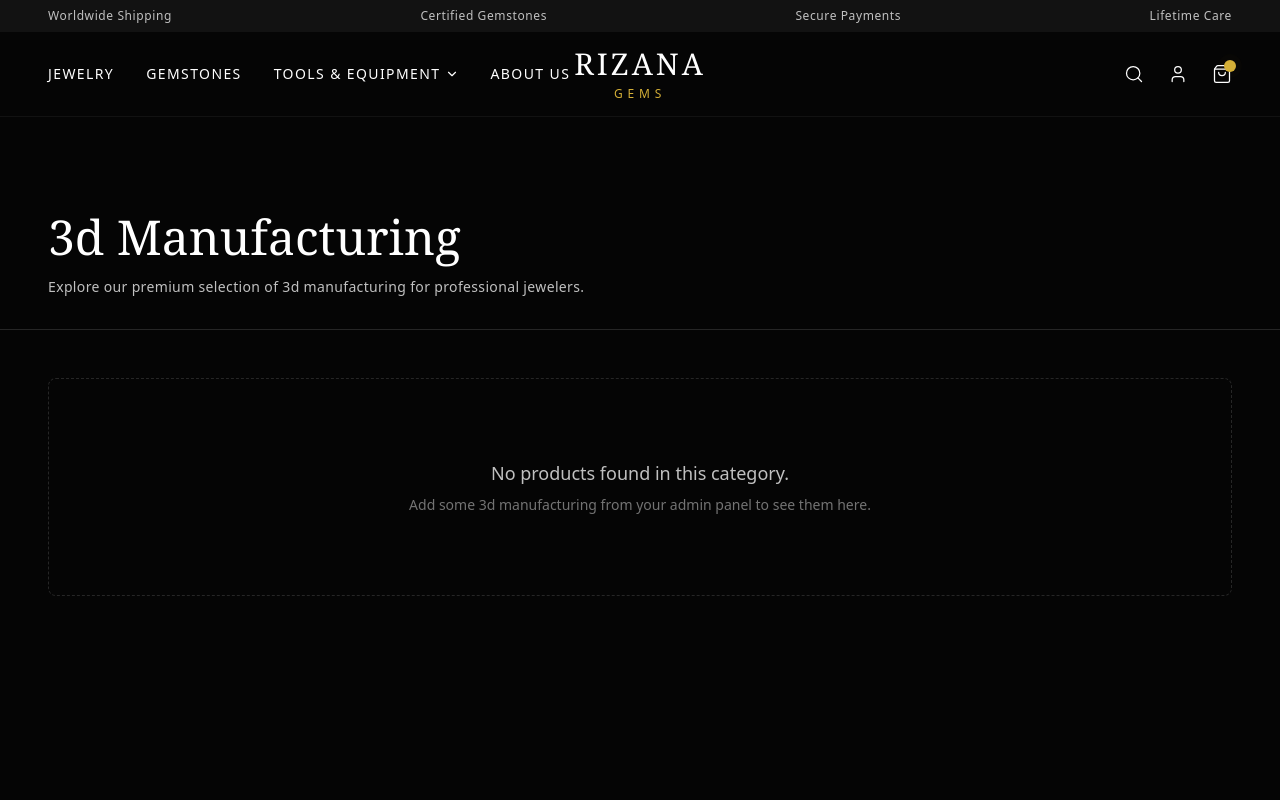
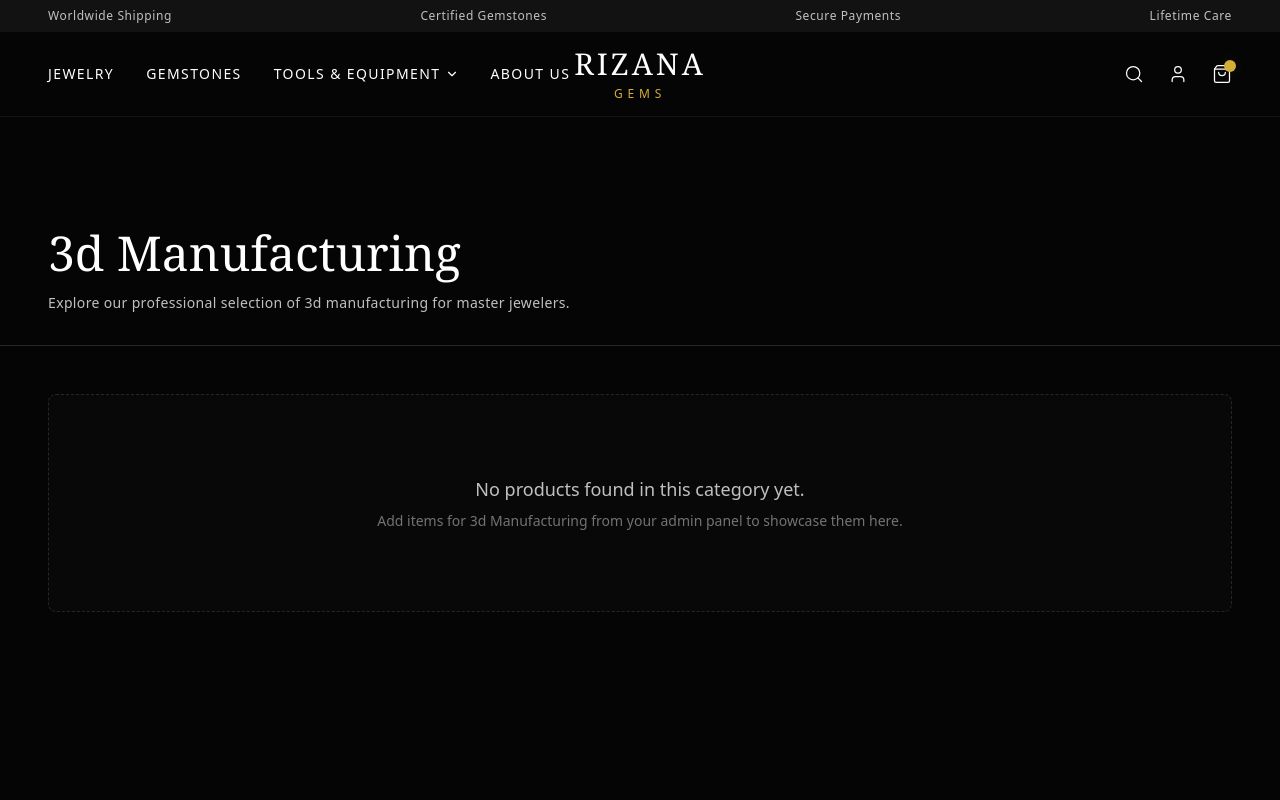
Before and after one commit to rizanagem/rizana-gems, a Next.js app in the folder rizanagemweb/: page /collections/3d-manufacturing in a window 1280 px wide. Shown: the top 800 px of the page. Built offline with nearby package versions, Linux system fonts and the light colour scheme; a web font is replaced by a local one.

Commit message:
animated

```diff
--- a/rizanagemweb/src/app/collections/[id]/page.tsx
+++ b/rizanagemweb/src/app/collections/[id]/page.tsx
@@ -1,29 +1,35 @@
 import AnimatedProductGrid from "@/components/AnimatedProductGrid";
 
-export default function CollectionPage({ params }: { params: { id: string } }) {
+interface PageProps {
+  params: Promise<{
+    id: string;
+  }>;
+}
 
-  // 1. Grab the dynamic ID from the URL (e.g., "welders")
-  const rawId = params.id;
+export default async function CollectionPage({ params }: PageProps) {
+  // Await params to comply with Next.js dynamic routing requirements
+  const resolvedParams = await params;
+  const rawId = resolvedParams.id || "";
 
-  // 2. Format the URL string into a beautiful title (e.g., "Welders")
+  // Format the URL string into a clean, readable title (e.g., "welders" -> "Welders")
   const formattedTitle = rawId
     .split('-')
     .map(word => word.charAt(0).toUpperCase() + word.slice(1))
     .join(' ');
 
-  // 3. Placeholder for your database fetch
+  // Placeholder array - later you can fetch items matching this category from Firebase
   const dummyProducts: any[] = [];
 
   return (
-    <main className="min-h-screen bg-brand-black pt-24 pb-16">
+    <main className="min-h-screen bg-brand-black pt-28 pb-24 text-white">
 
-      {/* Dynamic Header */}
+      {/* Category Header */}
       <div className="max-w-7xl mx-auto px-6 md:px-12 mb-12 border-b border-neutral-800 pb-8">
         <h1 className="font-serif text-4xl md:text-5xl text-white mb-4">
           {formattedTitle}
         </h1>
         <p className="font-sans text-brand-silver text-sm tracking-wide">
-          Explore our premium selection of {formattedTitle.toLowerCase()} for professional jewelers.
+          Explore our professional selection of {formattedTitle.toLowerCase()} for master jewelers.
         </p>
       </div>
 
@@ -32,9 +38,9 @@ export default function CollectionPage({ params }: { params: { id: string } }) {
         {dummyProducts.length > 0 ? (
           <AnimatedProductGrid products={dummyProducts} />
         ) : (
-          <div className="py-20 flex flex-col items-center justify-center text-center border border-dashed border-neutral-800 rounded-lg">
-            <p className="text-brand-silver text-lg mb-2">No products found in this category.</p>
-            <p className="text-neutral-500 text-sm">Add some {formattedTitle.toLowerCase()} from your admin panel to see them here.</p>
+          <div className="py-20 flex flex-col items-center justify-center text-center border border-dashed border-neutral-800 rounded-lg bg-brand-dark/30">
+            <p className="text-brand-silver text-lg mb-2">No products found in this category yet.</p>
+            <p className="text-neutral-500 text-sm">Add items for {formattedTitle} from your admin panel to showcase them here.</p>
           </div>
         )}
       </div>
```
